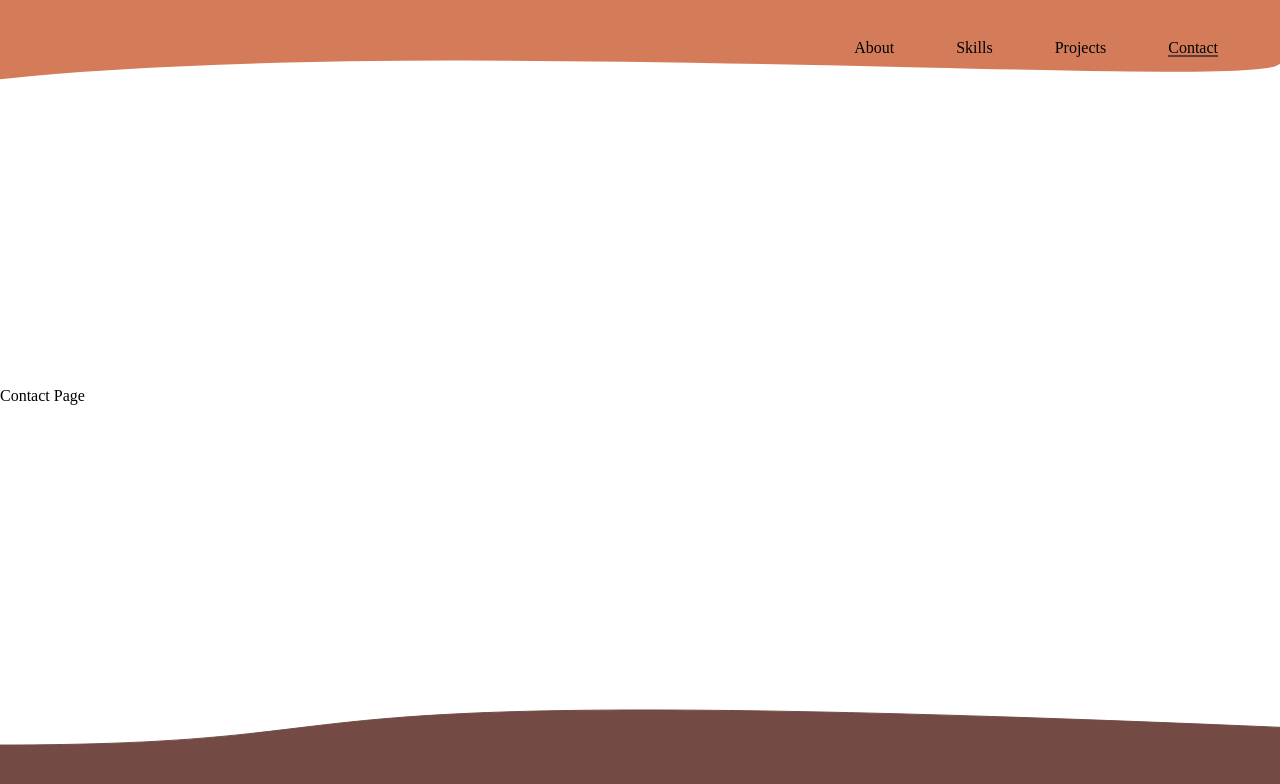
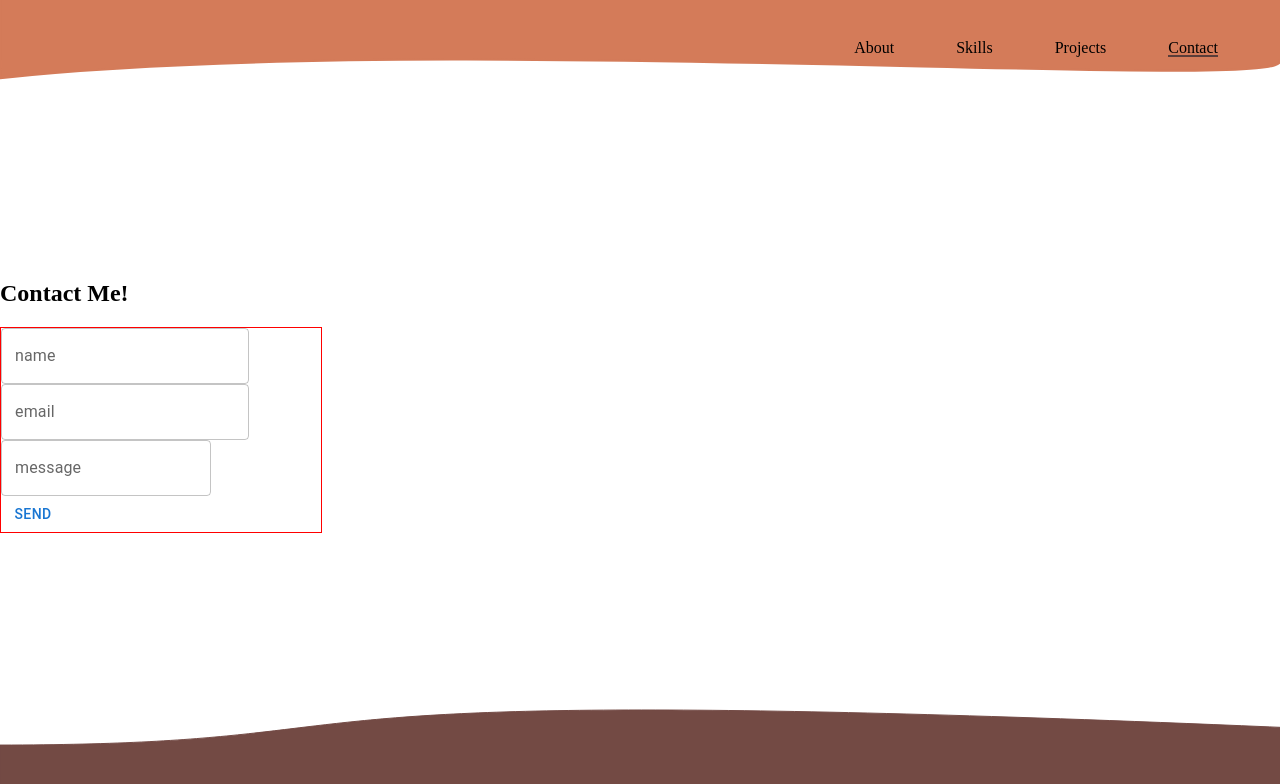
Before and after one commit to breannar888/Portfolio, a React (Create React App) app: page /contact in a window 1280 px wide. Shown: the top 784 px of the page. Built offline with nearby package versions, Linux system fonts and the light colour scheme; a web font is replaced by a local one.

Commit message:
add netifly form

```diff
--- a/public/index.html
+++ b/public/index.html
@@ -8,6 +8,12 @@
     <title>Breanna Portfolio</title>
   </head>
   <body>
+    <!-- A little help for the Netlify post-processing bots -->
+    <form name="contact" netlify netlify-honeypot="bot-field" action="/" hidden>
+      <input type="text" name="name" />
+      <input type="email" name="email" />
+      <textarea name="message"></textarea>
+    </form>
     <div id="root"></div>
   </body>
 </html>
--- a/src/pages/Contact.js
+++ b/src/pages/Contact.js
@@ -1,7 +1,51 @@
+import { TextField } from "@mui/material";
+import Button from "@mui/material/Button";
+import { Box } from "@mui/system";
+import { useState } from "react";
+import { useEffect } from "react";
+
 function ContactPage() {
-    return (
-        <div>Contact Page</div>
-    )
+  const [success, setSuccess] = useState(false);
+
+  useEffect(() => {
+    if (window.location.search.includes("success=true")) {
+      setSuccess(true);
+    }
+  }, []);
+
+  return (
+    <div>
+      <h2>Contact Me!</h2>
+
+      <Box
+        component="form"
+        noValidate
+        autoComplete="off"
+        sx={{ width: "25%", border: "1px solid red" }}
+      >
+        <form
+          name="contact"
+          method="POST"
+          action="/contact/?success=true"
+          data-netlify="true"
+        >
+          <input type="hidden" name="form-name" value="contact" />
+          <TextField id="standard-basic" label="name" name="name" /> <br />
+          <TextField id="standard-basic" label="email" name="email" /> <br />
+          <TextField
+            multiline
+            id="standard-multiline-static"
+            label="message"
+            name="message"
+          />
+          <br />
+          <div>
+            <Button type="submit">Send</Button>
+          </div>
+        </form>
+      </Box>
+    </div>
+  );
 }
 
 export default ContactPage;
--- a/src/pages/Projects.js
+++ b/src/pages/Projects.js
@@ -6,11 +6,9 @@ import {
   faSass,
   faAws,
   faReact,
-  faCss3Alt,
-  faWix,
-  faFigma,
   faJs,
 } from "@fortawesome/free-brands-svg-icons";
+import Redux from "../images/redux.png";
 import Tooltip from "@mui/material/Tooltip";
 import crabpic from "../images/CrabNCreole.png";
 import covidtracker from "../images/COVID19Tracker.png";
@@ -95,14 +93,14 @@ function ProjectsPage() {
                   <FontAwesomeIcon icon={faHtml5} />
                 </span>
               </Tooltip>
-              <Tooltip title="JavaScript" placement="top">
-                <span>
-                  <FontAwesomeIcon icon={faJs} />
-                </span>
-              </Tooltip>
               <Tooltip title="AWS" placement="top">
                 <span>
                   <FontAwesomeIcon icon={faAws} />
+                </span>
+              </Tooltip>
+              <Tooltip title="Redux" placement="top">
+                <span>
+                  <img src={Redux} alt="Redux"/>
                 </span>
               </Tooltip>
             </motion.div>
--- a/src/scss/projects.css
+++ b/src/scss/projects.css
@@ -93,6 +93,11 @@
   text-align: center;
   border-radius: 15%;
   background-color: #f5b77a;
+  max-height: 20px;
+}
+
+.project-wrap .project-container .proj-content .icon-wrap span img {
+  max-height: 20px;
 }
 
 .project-wrap .project-container:nth-child(even) {
--- a/src/scss/projects.scss
+++ b/src/scss/projects.scss
@@ -64,6 +64,10 @@
           text-align: center;
           border-radius: 15%;
           background-color: #f5b77a;
+          max-height: 20px;
+          img {
+            max-height: 20px;
+          }
         }
       }
     }
```
Also changed, not shown: 1 other file (tests, documents, lock files or other folders).
